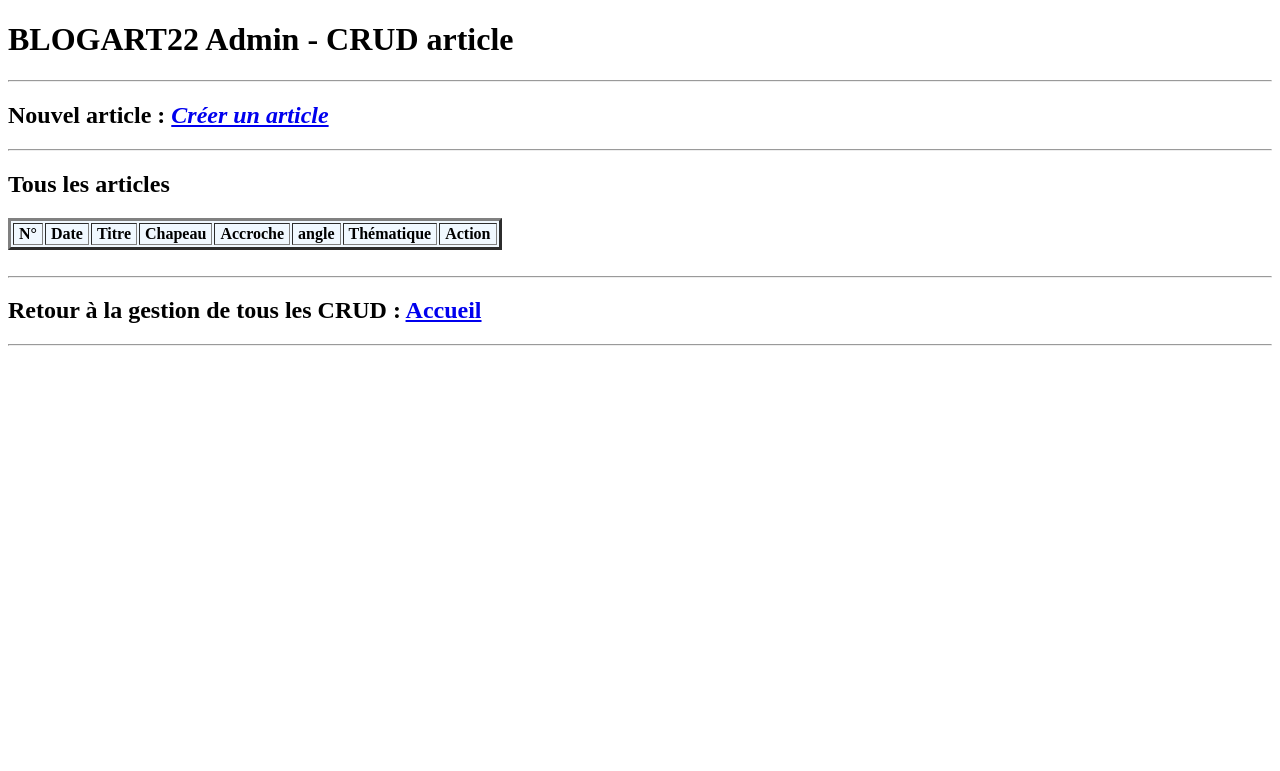
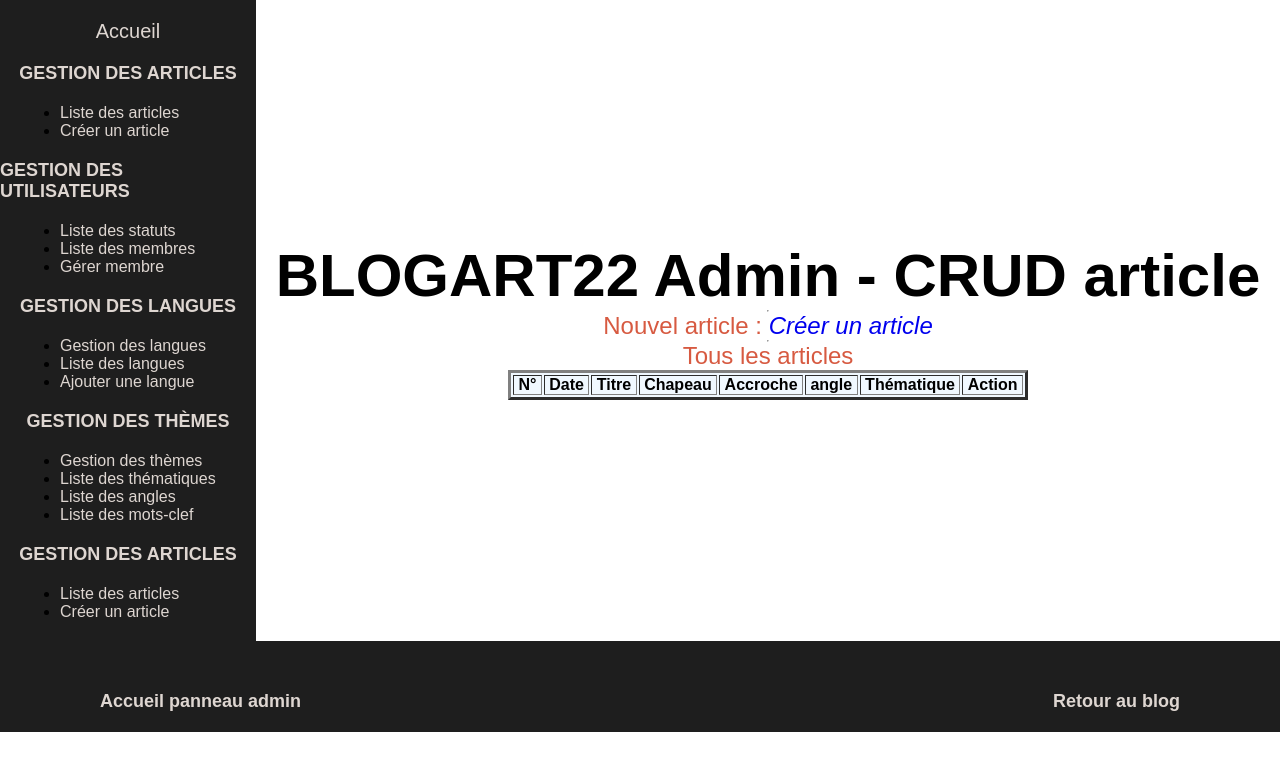
Before and after one commit to tmiia/BlogArt_B04, a PHP site: page /article.php in a window 1280 px wide. Shown: the top 771 px of the page. Run offline with PHP 8.4, Linux system fonts and the light colour scheme; data that the repository does not hold is empty; some web fonts are replaced.

Commit message:
Correction bugs

```diff
--- a/CONNECT/config.php
+++ b/CONNECT/config.php
@@ -10,7 +10,7 @@ $serverBD = "mysql:dbname=$nomBD;host=$hostBD;charset=utf8";
 // nom utilisateur de connexion à la bdd
 $userBD = 'root';         // Votre login
 // mot de passe de connexion à la bdd
-$passBD = 'root';         // Votre Pass
+$passBD = '';         // Votre Pass
 
 
 define('ROOT', $_SERVER['DOCUMENT_ROOT'] . '/BLOGART22');
--- a/back/article/article.php
+++ b/back/article/article.php
@@ -33,6 +33,7 @@ require_once __DIR__ . '/../../class_crud/thematique.class.php';
 // Instanciation de la classe MotCle
 $mathematique = new thematique();
 
+require_once __DIR__ . '../../../front/includes/commons/imports.php';
 
 ?>
 <!DOCTYPE html>
@@ -52,8 +53,47 @@ $mathematique = new thematique();
             border-radius: 5px;
         }
     </style>
+    <link href="../../front/style.css" rel="stylesheet">
+
 </head>
 <body>
+    <div id="main_administration">
+
+    <div class="admin_liens">
+
+        <a class="accueil" href="/panneauAdmin.pnp">Accueil</a>
+        <span>Gestion des articles</span>
+        <ul>
+            <li><a href="./back/article/article.php">Liste des articles</a></li>
+            <li><a href="./back/article/createarticle.php">Créer un article</a></li>
+        </ul>
+        <span>Gestion des utilisateurs</span>
+        <ul>
+            <li><a href="./back/article/article.php">Liste des statuts</a></li>
+            <li><a href="./back/membre/membre.php">Liste des membres</a></li>
+            <li><a href="#">Gérer membre</a></li>
+        </ul>
+        <span>Gestion des Langues</span>
+        <ul>
+            <li><a href="./back/article/article.php">Gestion des langues</a></li>
+            <li><a href="./back/langue/langue.php">Liste des langues</a></li>
+            <li><a href="./back/langue//createLangue.php">Ajouter une langue</a></li>
+        </ul>
+        <span>Gestion des Thèmes</span>
+        <ul>
+            <li><a href="./back/article/article.php">Gestion des thèmes</a></li>
+            <li><a href="./back/thematique/thematique.php">Liste des thématiques</a></li>
+            <li><a href="./back/angle/angle.php">Liste des angles</a></li>
+            <li><a href="./back/motcle/motcle.php">Liste des mots-clef</a></li>
+        </ul>
+        <span>Gestion des articles</span>
+        <ul>
+            <li><a href="./back/article/article.php">Liste des articles</a></li>
+            <li><a href="./back/article/createarticle.php">Créer un article</a></li>
+        </ul>
+    </div>
+
+        <div class="admin_body">
             <h1>BLOGART22 Admin - CRUD article</h1>
 
             <hr />
@@ -109,9 +149,11 @@ $mathematique = new thematique();
         ?>
             </tbody>
             </table>
-    <br/>
+        </div>
+    </div>
+
     <?php
-require_once __DIR__ . '/footer.php';
+        require_once __DIR__ . '../../../front/includes/commons/footerback.php';
     ?>
 </body>
 </html>
--- a/front/Sass/panneauAdmin.scss
+++ b/front/Sass/panneauAdmin.scss
@@ -4,7 +4,7 @@
 
     .admin_liens {
         background: $noir;
-        width: 20%;
+        width: 20vw;
         display: flex;
         flex-direction: column;
         align-items: center;
@@ -49,7 +49,6 @@
         align-items: center;
         justify-content: center;
         flex-direction: column;
-        height: 100vh;
 
         h1 {
             font-weight: bold;
--- a/front/style.css
+++ b/front/style.css
@@ -1449,7 +1449,7 @@ header h2 span {
 }
 #main_administration .admin_liens {
   background: #1E1E1E;
-  width: 20%;
+  width: 20vw;
   display: flex;
   flex-direction: column;
   align-items: center;
@@ -1490,7 +1490,6 @@ header h2 span {
   align-items: center;
   justify-content: center;
   flex-direction: column;
-  height: 100vh;
 }
 #main_administration .admin_body h1 {
   font-weight: bold;
```
Also changed, not shown: 1 other file. Lines whose indentation alone changed are shown as unchanged.
